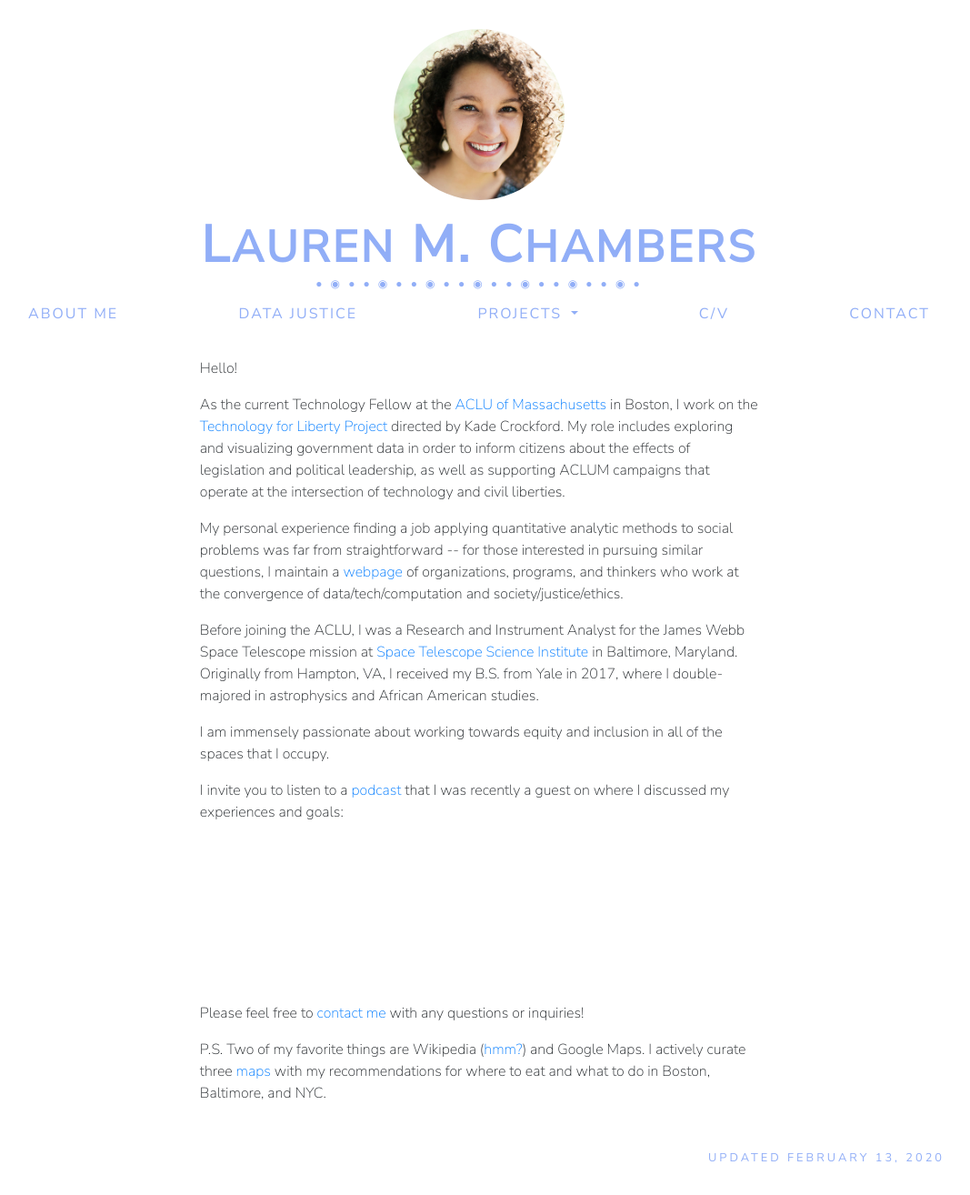
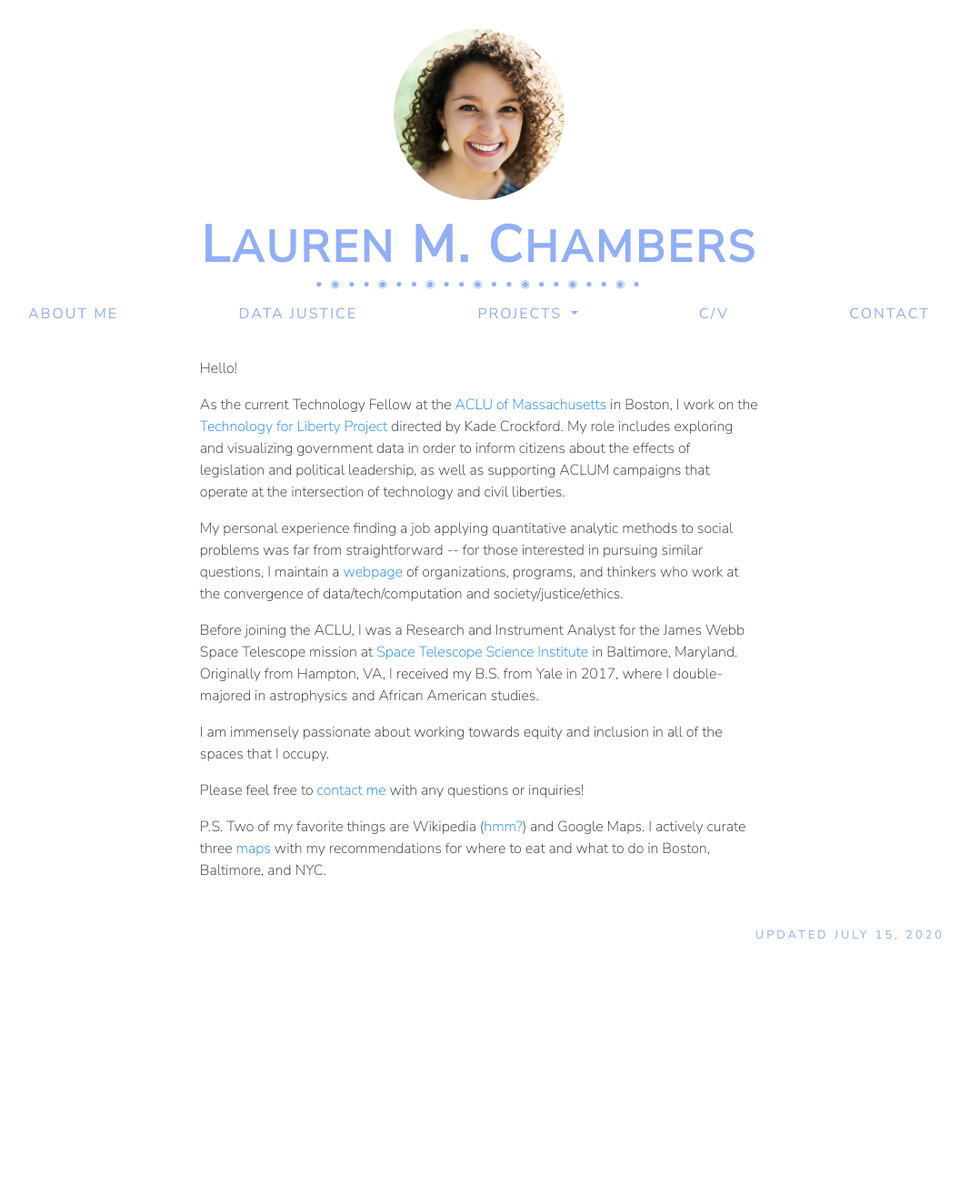
Before and after one commit to smhurwitz/smhurwitz.github.io, a Jekyll site: the page built from index.html, in a window 1280 px wide. Shown: the whole page at 91% size, without its empty margins (113-1180 px from the left). Built offline with Jekyll 4.4.1, drawn with Linux system fonts in a browser that asks for light colours; nearby versions of some CDN libraries; after the commit the page ends 1069 px from its top, so only the background shows below that; grey boxes are pictures that could not be loaded.

Commit message:
Remove link to podcast

```diff
--- a/index.html
+++ b/index.html
@@ -15,20 +15,11 @@ title: About Me
 
     <p>I am immensely passionate about working towards equity and inclusion in all of the spaces that I occupy.</p>
 
-    <div class="d-none d-sm-block">
-    <p>I invite you to listen to a <a href="https://xoxorosana.com/2018/03/12/astrophysics-and-leadership-s1e5-gtgaj-feat-lauren-chambers/" target="_blank">podcast<a> that I was recently a guest on where I discussed my experiences and goals:</p>
-    <div class="soundcloud-embed text-center" width=500 height=200>
-      <iframe scrolling="no" frameborder="no" allow="autoplay" src="https://w.soundcloud.com/player/?url=https%3A//api.soundcloud.com/tracks/412051164&color=%23ff5500&auto_play=false&hide_related=false&show_comments=true&show_user=true&show_reposts=false&show_teaser=true&visual=true"></iframe>
-    </div>
-    <br>
-    </div>
-
     <p>Please feel free to <a href="contact.html">contact me</a> with any questions or inquiries!</p>
 
     <p>P.S. Two of my favorite things are Wikipedia (<a href="https://en.wikipedia.org/wiki/Timeline_of_the_far_future" target="_blank">hmm?</a>) and Google Maps. I actively curate three <a href="maps.html">maps</a> with my recommendations for where to eat and what to do in Boston, Baltimore, and NYC.</p>
 
-
   </div>
 </main>
 
-<footer>Updated February 13, 2020</footer>
+<footer>Updated July 15, 2020</footer>
```
